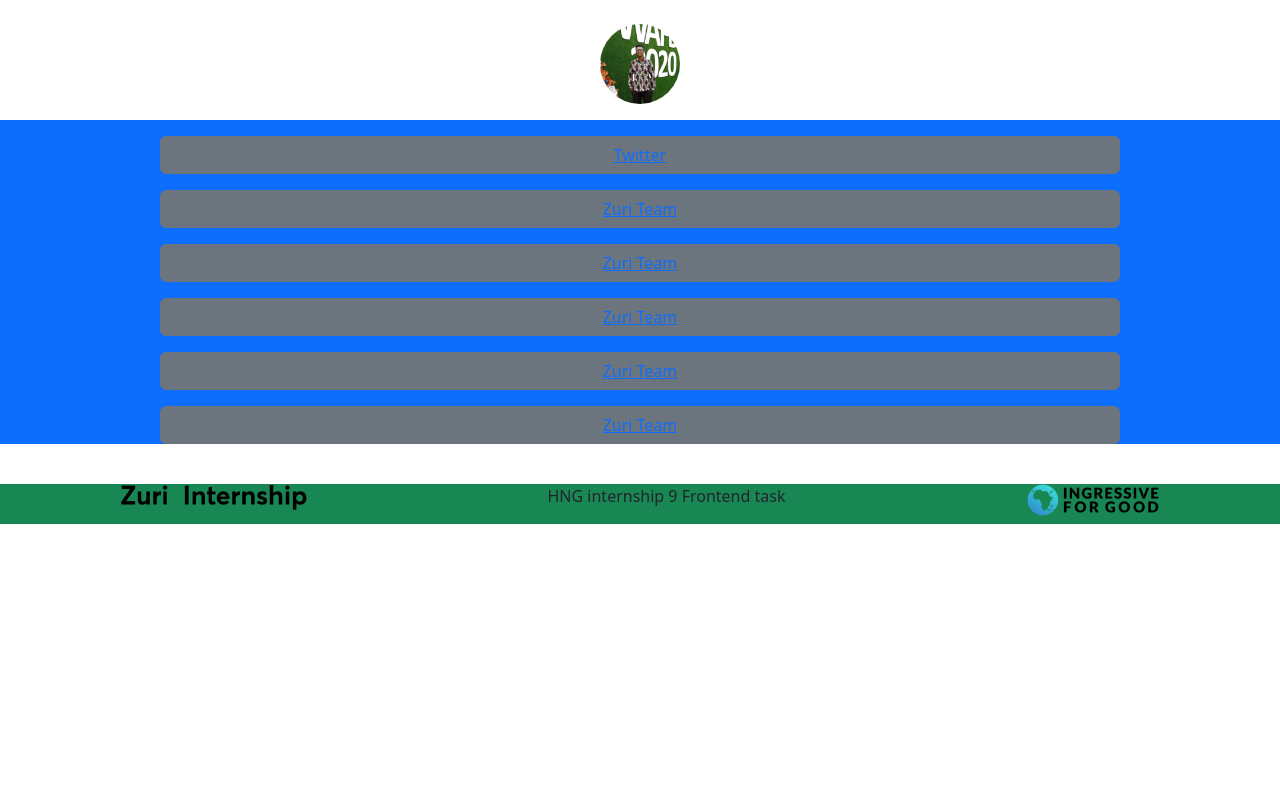
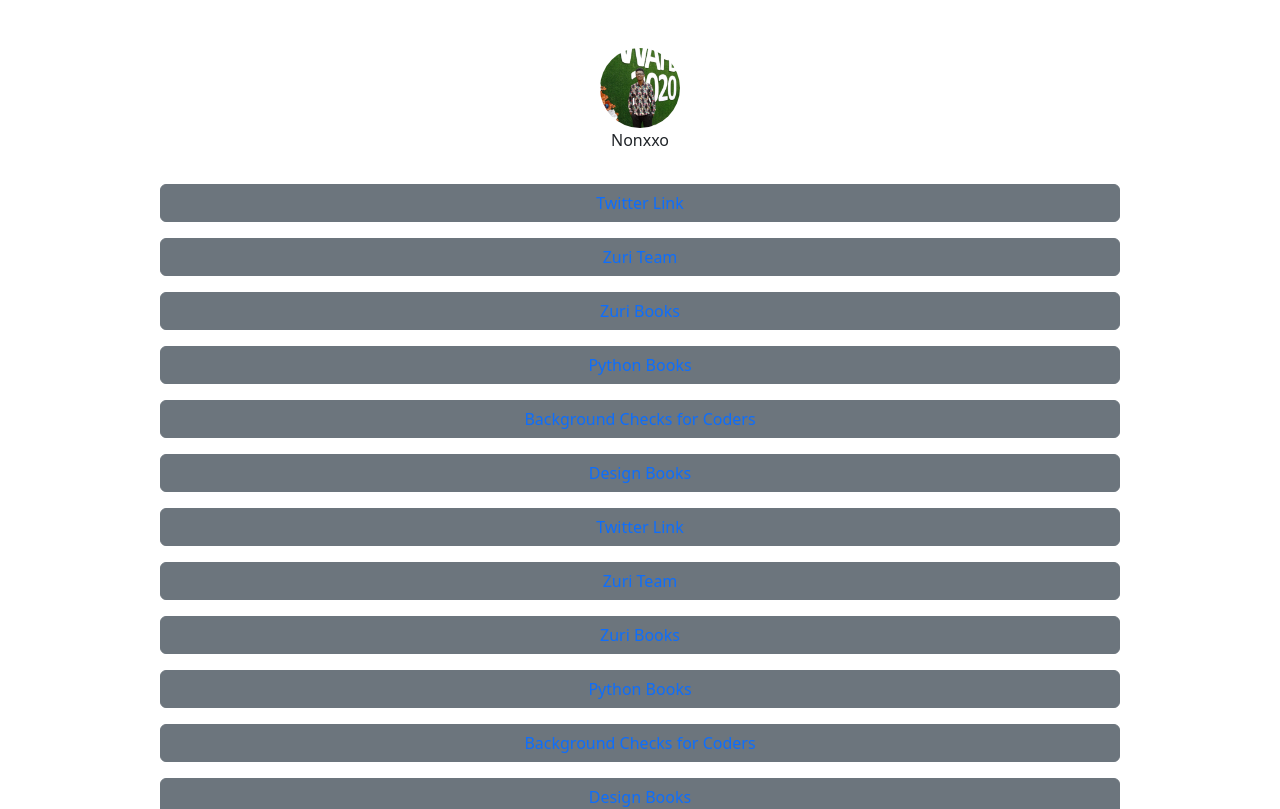
Before and after one commit to Mbahkingsley/frontend-stage-one-task, a React (Create React App) app: page / in a window 1280 px wide. Shown: the top 809 px of the page. Built offline with nearby package versions, Linux system fonts and the light colour scheme.

Commit message:
updated links details and Profile component with twitter username

```diff
--- a/src/components/Links.js
+++ b/src/components/Links.js
@@ -1,10 +1,15 @@
 import React from 'react';
 import Button from 'react-bootstrap/Button';
 import 'bootstrap/dist/css/bootstrap.min.css'
-const Links = ({link}) => {
+const Links = () => {
     return (
-        <div className='d-flex align-items-center justify-content-center w-100 bg-primary h-50'>
-            <Button variant='secondary' className='mt-3 w-75'><a href="https://training.zuri.team/">{link}</a></Button>
+        <div className='d-flex flex-column align-items-center justify-content-center w-100 h-50'>
+            <Button variant='secondary' className='mt-3 w-75'><a className='text-decoration-none' href="https://twitter.com/Mbahkingsley13">Twitter Link</a></Button>
+            <Button variant='secondary' className='mt-3 w-75'><a className='text-decoration-none' href="https://training.zuri.team">Zuri Team</a></Button>
+            <Button variant='secondary' className='mt-3 w-75'><a className='text-decoration-none' href="https://books.zuri.team">Zuri Books</a></Button>
+            <Button variant='secondary' className='mt-3 w-75'><a className='text-decoration-none' href="https://books.zuri.team/python-for-beginners?ref_id=<yourslackname>">Python Books</a></Button>
+            <Button variant='secondary' className='mt-3 w-75'><a className='text-decoration-none' href="https://background.zuri.team">Background Checks for Coders</a></Button>
+            <Button variant='secondary' className='mt-3 w-75'><a className='text-decoration-none' href="https://books.zuri.team/design-rules">Design Books</a></Button>
 
         </div>
     )
--- a/src/components/Profile.js
+++ b/src/components/Profile.js
@@ -3,8 +3,10 @@
 
 const Profile = () => {
     return (
-        <div className='d-flex align-items-center justify-content-center mt-4 mb-3'>
-            <img className='img-fluid max-width:100; height: auto; w-20 h-10 rounded-circle' src={img} alt="" />
+        <div className='text-center'>
+            <img id='profile_img' className='img-fluid max-width:100; height: auto; w-20 h-10 rounded-circle ml-auto mr-auto mt-5' src={img} alt="" />
+            <p id='twitter'>Nonxxo</p>
+            <p id='slack' className='d-none'>slack username here</p>
         </div>
     )
 };
```
